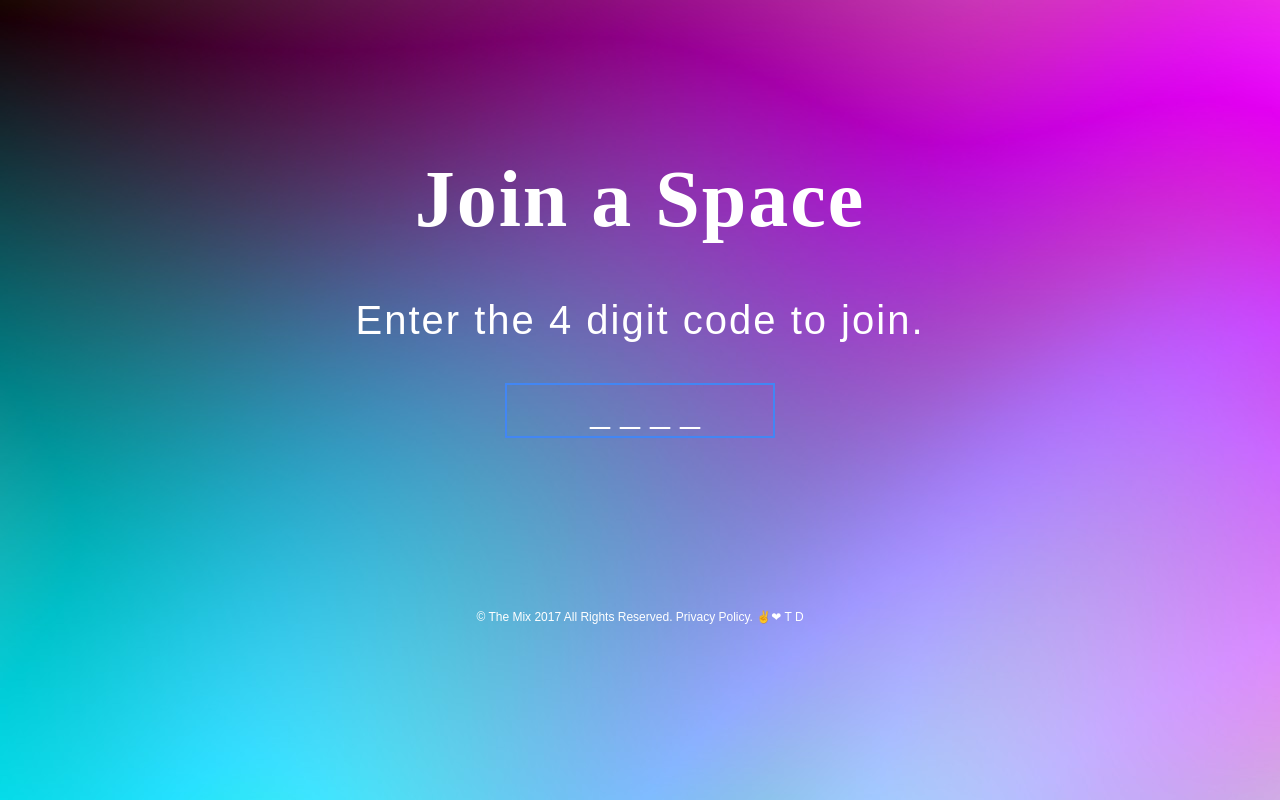
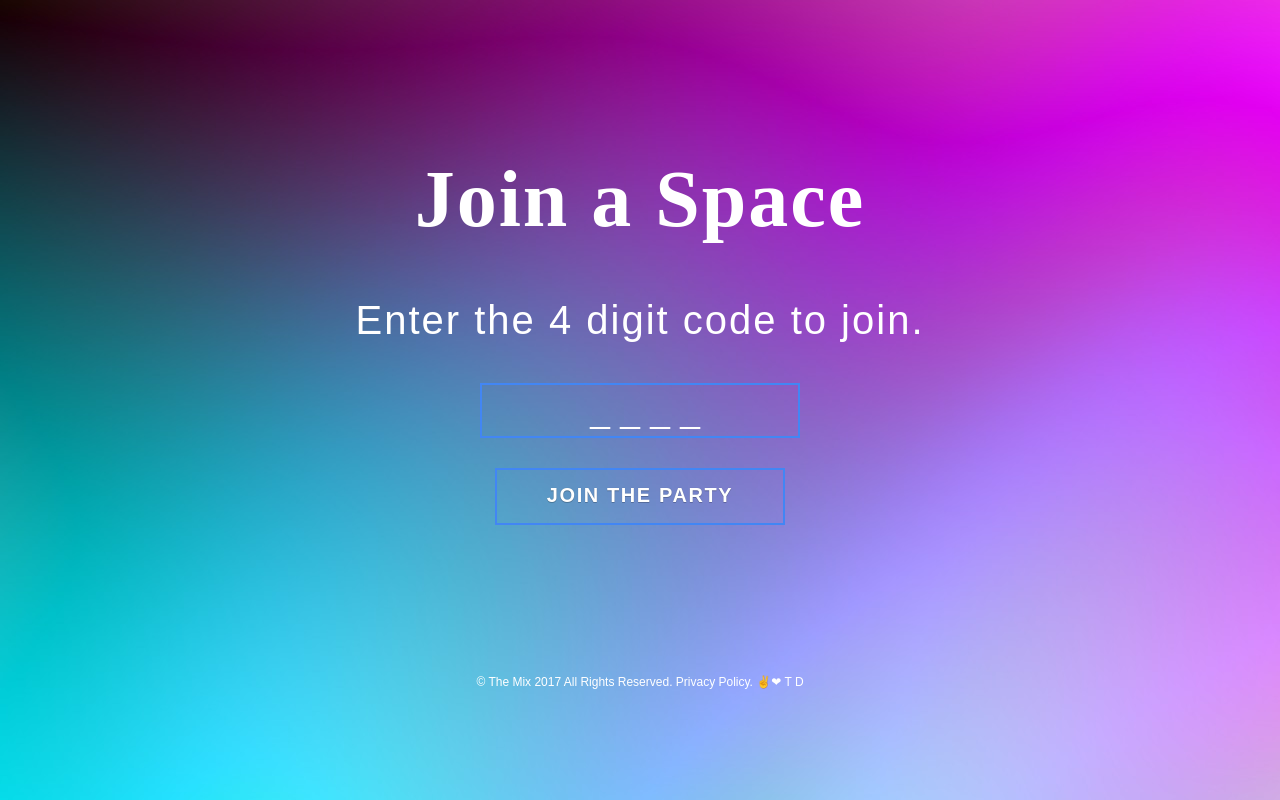
Before and after one commit to digitaIfabric/themix, a React (Create React App) app: page /join in a window 1280 px wide. Built offline with nearby package versions, Linux system fonts and the light colour scheme.

Commit message:
Updated with Twilio API keys

```diff
--- a/src/Join.css
+++ b/src/Join.css
@@ -22,7 +22,7 @@ p {
     font-size: 40px;
     border: 2px solid #4286f4;
     outline: none;
-    width: 270px;
+    width: 320px;
     height: 55px;
     box-sizing: border-box;
     background: transparent;
--- a/src/Join.js
+++ b/src/Join.js
@@ -13,7 +13,7 @@ class Join extends Component {
         <div className="content">
             <h1><input type="text" className="input-code" maxlength="4" name="sessionNum" placeholder=" ____"/></h1>
             {/*<input type="text" className="input" maxlength="4" name="sessionNum" onkeypress="return isNumberKey(event)" />*/}
-            {/*<a href="http://localhost:3000/playlist" className="btn btn-sm animated-button victoria-three">Join the Party</a>*/}
+            <a href="http://localhost:3000/playlist" className="btn btn-sm animated-button victoria-three">Join the Party</a>
         </div>
         </div>
           <footer className="content">
```
